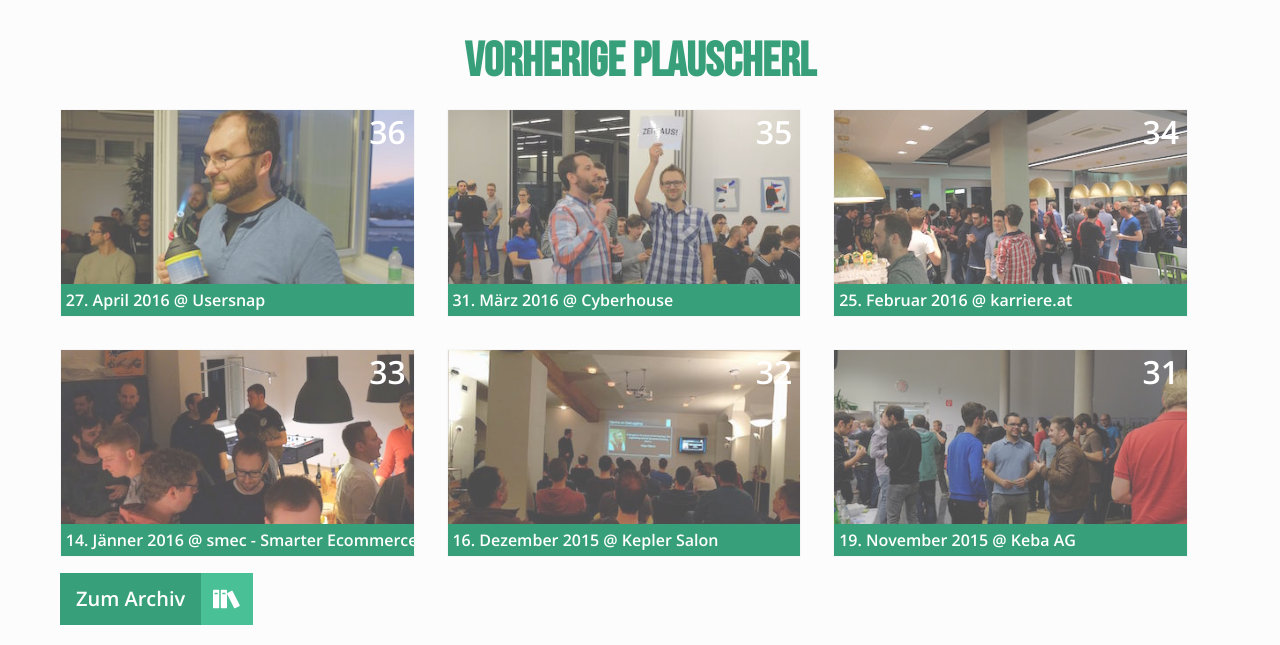
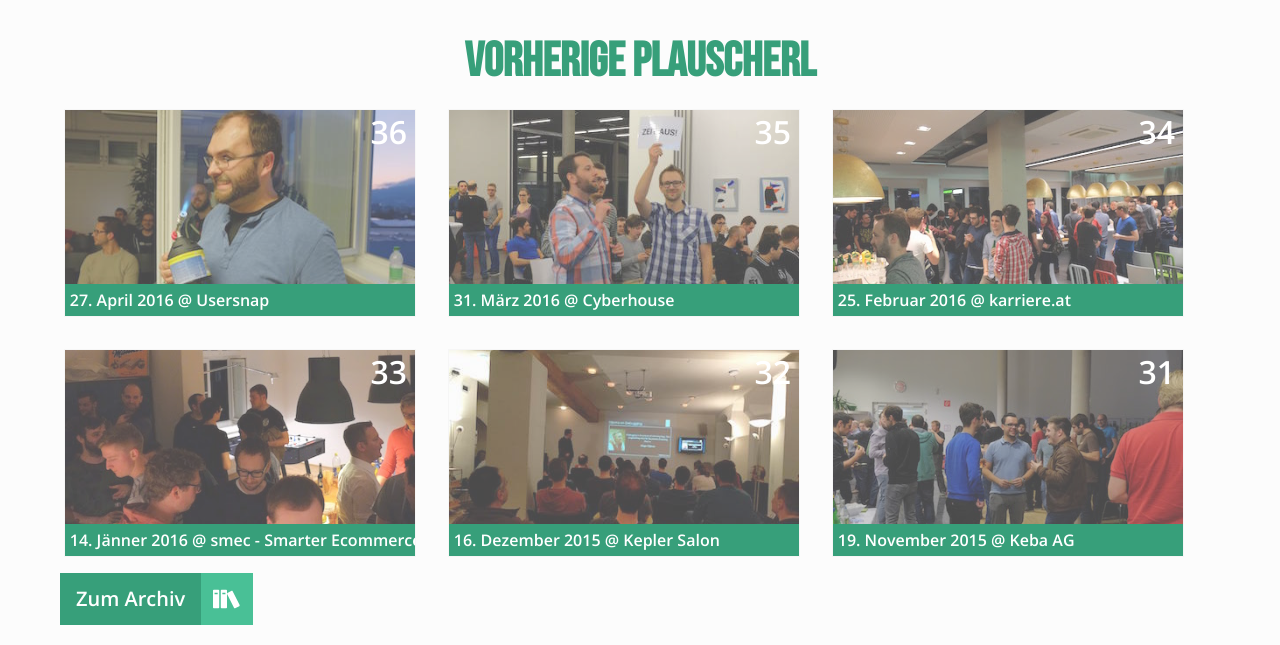
Before and after one commit to mericanAncer127/plauscherl, a Jekyll site: the page built from index.html, in a window 1280 px wide. Shown: the part 1868-2513 px from the top of the page. Built offline with Jekyll 4.4.1, drawn with Linux system fonts in a browser that asks for light colours.

Commit message:
OSX fixes

```diff
--- a/_sass/modules/_cards.scss
+++ b/_sass/modules/_cards.scss
@@ -7,15 +7,18 @@
   justify-content: center;
 }
 
-.wrapper .cards {
-  margin: -1rem;
+@media(min-width: 800px) {
+  .wrapper .cards {
+    margin: -1rem;
+  }
 }
 
 .card {
   min-width: 18rem;
+  max-width: 22rem;
   height: 13rem;
   margin: 1rem;
-  flex: 1 1 30%;
+  flex: 1 0 auto;
   width: 100%;
   color: white;
   position: relative;
```
